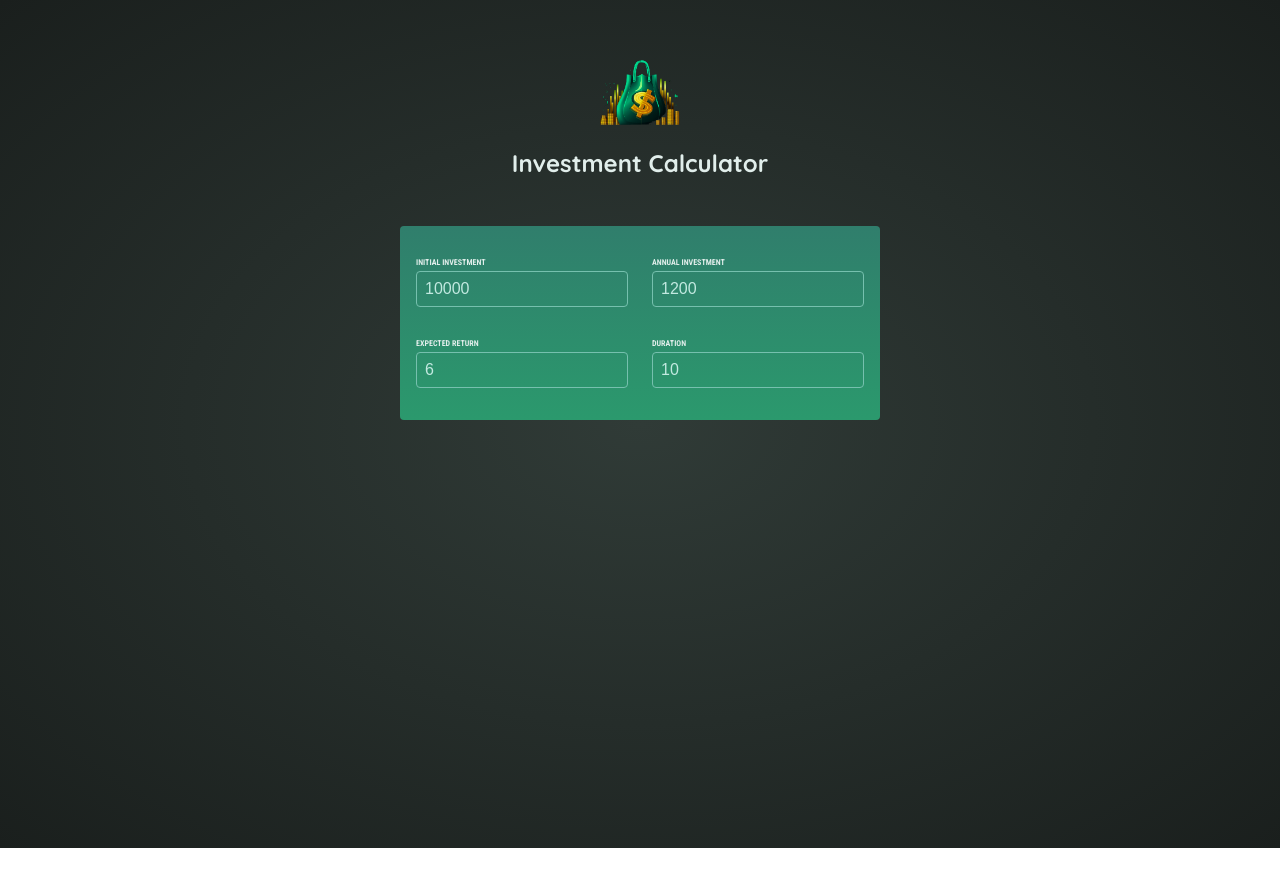
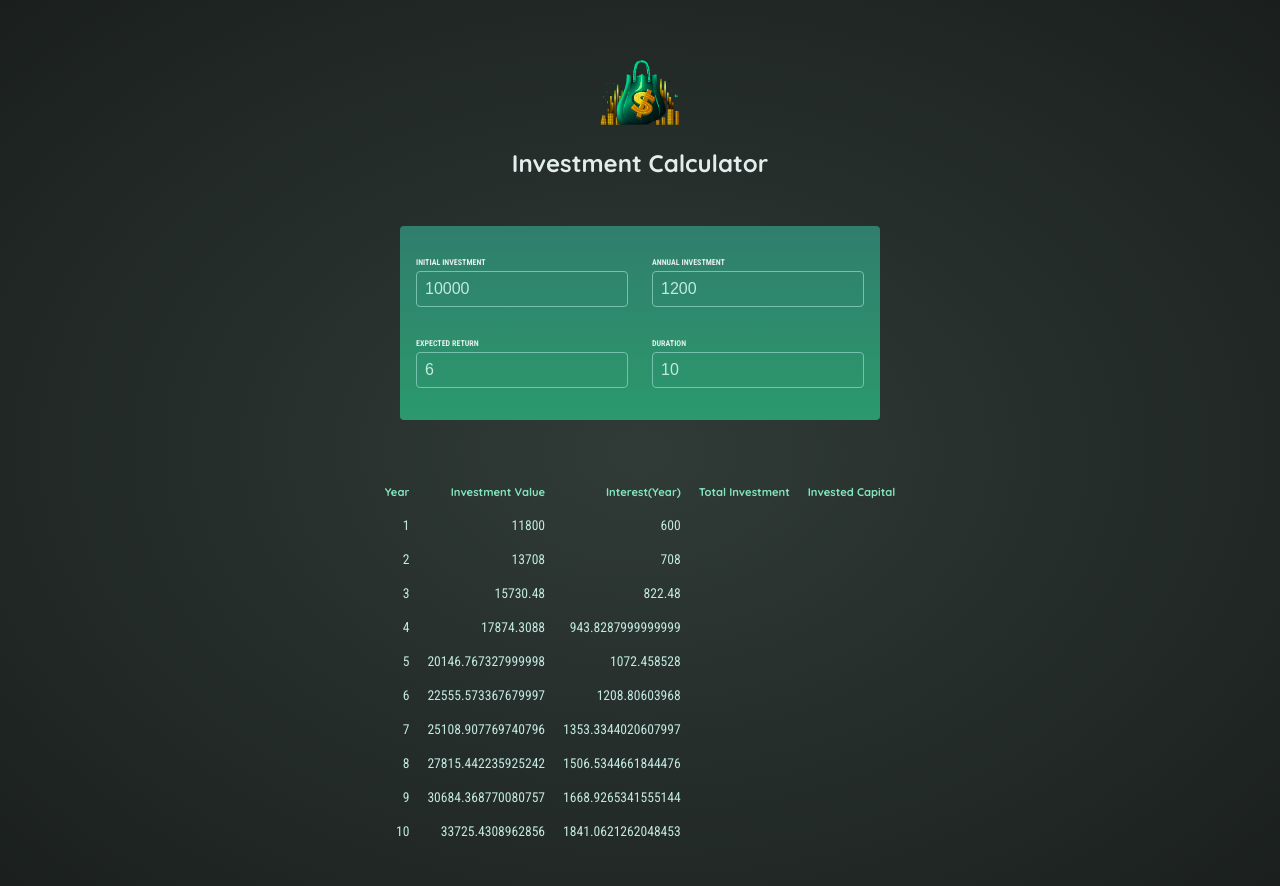
Before and after one commit to henookkkk/react-investment-calculator, a React (Vite) app: page / in a window 1280 px wide. Shown: the top 886 px of the page. Before the commit the page ends 848 px from the top, so only its background shows below. Built offline with nearby package versions, Linux system fonts and the light colour scheme.

Commit message:
i created a component called Results to output the data as a table and then i imported the the resources needed to compute the data to be listed from the user input from the util folder. I hard coded the table head part and used the map method to output all the data in the array dynamically.

```diff
--- a/src/App.jsx
+++ b/src/App.jsx
@@ -2,6 +2,7 @@ import { useState } from "react";
 
 import Header from "./components/Header";
 import UserInput from "./components/UserInput";
+import Results from "./components/Results";
 
 function App() {
    const[userInput, setUserInput] = useState({
@@ -23,6 +24,7 @@ function App() {
     <>
       <Header />
       <UserInput userInput={userInput} onChange={handleChange}/>
+      <Results input={userInput}/>
     </>
   );
 }
--- /dev/null
+++ b/src/components/Results.jsx
@@ -0,0 +1,31 @@
+import { calculateInvestmentResults } from "../util/investment"
+
+export default function Results({input}) {
+   const resultData = calculateInvestmentResults(input);
+  return (
+    <table id="result">
+        <thead>
+            <tr>
+                <th>Year</th>
+                <th>Investment Value</th>
+                <th>Interest(Year)</th>
+                <th>Total Investment</th>
+                <th>Invested Capital</th>
+            </tr>
+        </thead>
+        <tbody>
+           {resultData.map((yearData)=>{
+            return(
+                <tr key={yearData.year}>
+                    <td>{yearData.year}</td>
+                    <td>{yearData.valueEndOfYear}</td>
+                    <td>{yearData.interest}</td>
+                    <td></td>
+                    <td></td>
+                </tr>
+            )
+           })}
+        </tbody>
+    </table>
+  )
+}
```
